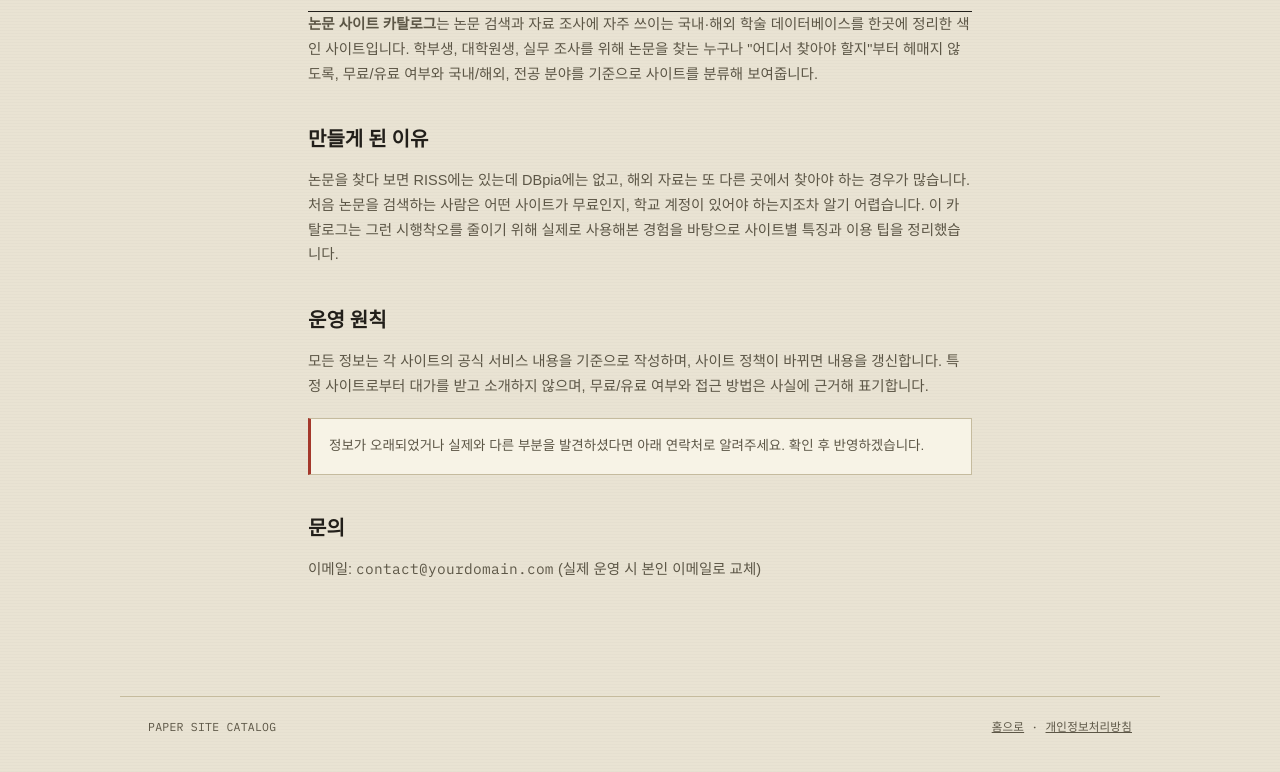
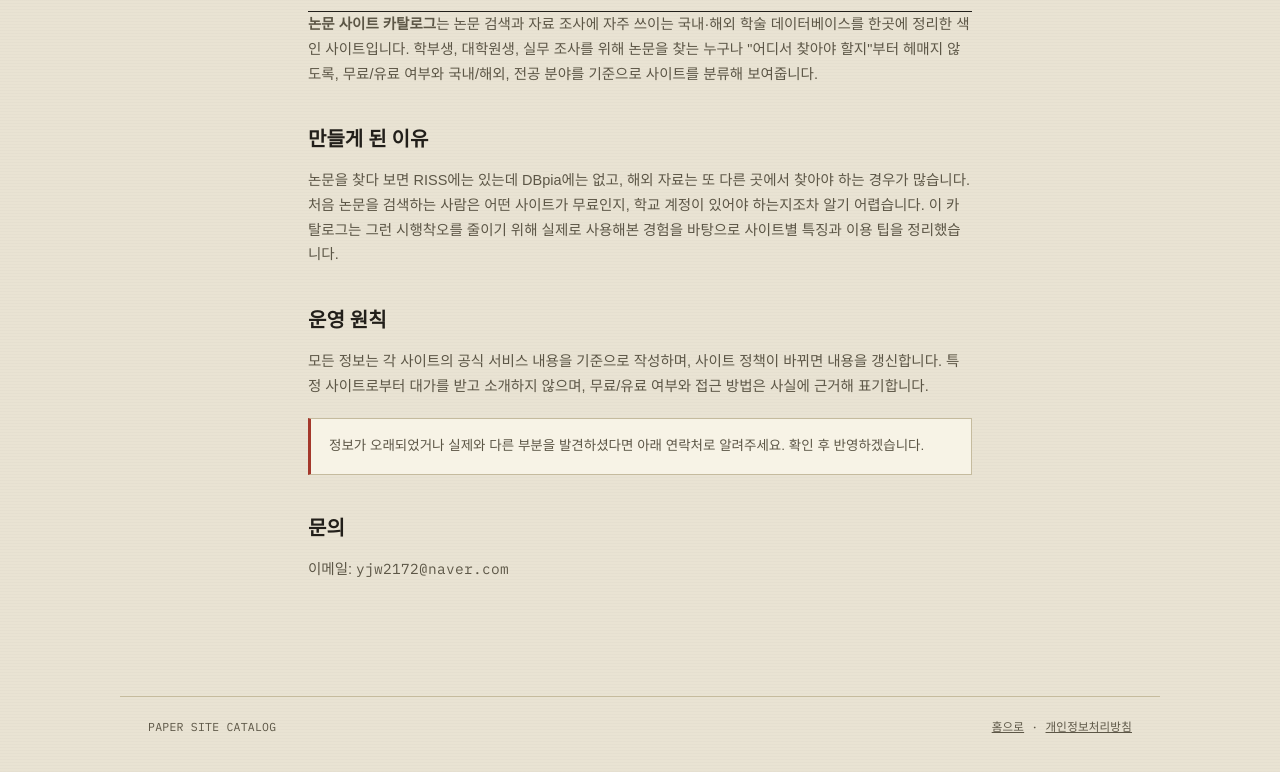
Before and after one commit to jungwon0172/paper-site-catalog, a plain HTML site: page about.html in a window 1280 px wide. Shown: the part 270-1042 px from the top of the page. Drawn offline with Linux system fonts and the light colour scheme; a web font is replaced by a local one.

Commit message:
Add files via upload

```diff
--- a/about.html
+++ b/about.html
@@ -77,7 +77,7 @@
     </div>
 
     <h2>문의</h2>
-    <p>이메일: <span class="mono">contact@yourdomain.com</span> (실제 운영 시 본인 이메일로 교체)</p>
+    <p>이메일: <span class="mono">yjw2172@naver.com</span></p>
   </div>
 
   <footer class="mono">
```
Also changed, not shown: privacy.html (+1 -1 lines).
